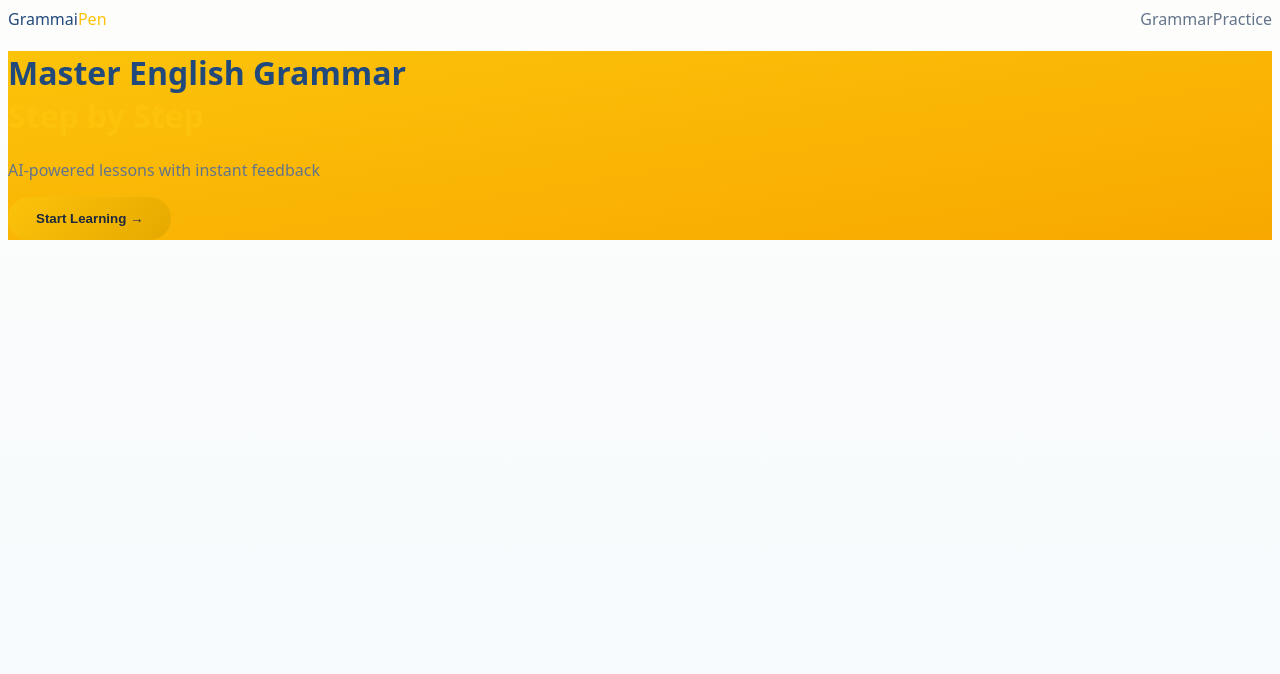
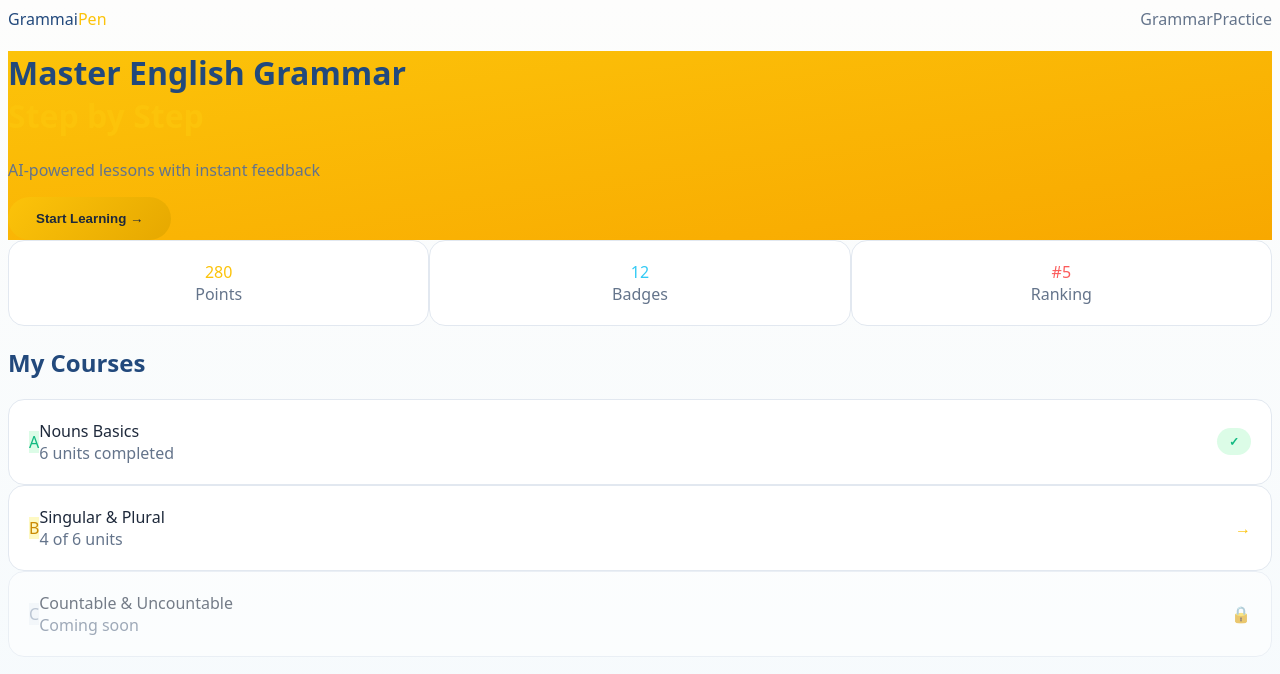
Before and after one commit to Kenneth0416/grammer-step-by-step, a Next.js app: page / in a window 1280 px wide. Shown: the top 674 px of the page. Built offline with nearby package versions, Linux system fonts and the light colour scheme.

Commit message:
feat: add stats and course cards to homepage

```diff
--- a/src/app/page.tsx
+++ b/src/app/page.tsx
@@ -1,3 +1,6 @@
+import StatsCard from '@/components/StatsCard'
+import CourseCard from '@/components/CourseCard'
+
 export default function HomePage() {
   return (
     <main>
@@ -14,6 +17,21 @@ export default function HomePage() {
           Start Learning →
         </button>
       </div>
+
+      {/* Stats Row */}
+      <div className="grid grid-cols-3 gap-3 mb-5">
+        <StatsCard value="280" label="Points" color="gold" />
+        <StatsCard value="12" label="Badges" color="cyan" />
+        <StatsCard value="#5" label="Ranking" color="coral" />
+      </div>
+
+      {/* My Courses */}
+      <h2 className="text-[#22497C] font-semibold mb-3">My Courses</h2>
+      <div className="flex flex-col gap-3">
+        <CourseCard letter="A" title="Nouns Basics" subtitle="6 units completed" status="complete" />
+        <CourseCard letter="B" title="Singular & Plural" subtitle="4 of 6 units" status="progress" progress={67} />
+        <CourseCard letter="C" title="Countable & Uncountable" subtitle="Coming soon" status="locked" />
+      </div>
     </main>
   )
 }
--- /dev/null
+++ b/src/components/CourseCard.tsx
@@ -0,0 +1,45 @@
+interface CourseCardProps {
+  letter: string
+  title: string
+  subtitle: string
+  status: 'complete' | 'progress' | 'locked'
+  progress?: number
+}
+
+export default function CourseCard({ letter, title, subtitle, status, progress }: CourseCardProps) {
+  const letterColors = {
+    complete: { bg: 'bg-[#DCFCE7]', text: 'text-[#10B981]' },
+    progress: { bg: 'bg-[#FEF9C3]', text: 'text-[#CA8A04]' },
+    locked: { bg: 'bg-[#F1F5F9]', text: 'text-[#94A3B8]' },
+  }
+  const lc = letterColors[status]
+
+  return (
+    <div className={`card ${status === 'locked' ? 'opacity-60' : ''}`}>
+      <div className="flex items-center justify-between">
+        <div className="flex items-center gap-3">
+          <div className={`w-11 h-11 ${lc.bg} rounded-xl flex items-center justify-center`}>
+            <span className={`font-bold text-lg ${lc.text}`}>{letter}</span>
+          </div>
+          <div>
+            <div className="font-semibold text-[#1E293B]">{title}</div>
+            <div className="text-xs text-[#64748B]">{subtitle}</div>
+          </div>
+        </div>
+        {status === 'complete' && <span className="badge badge-complete">✓</span>}
+        {status === 'progress' && <span className="text-[#FCC30A]">→</span>}
+        {status === 'locked' && <span>🔒</span>}
+      </div>
+      {status === 'progress' && progress !== undefined && (
+        <div className="mt-3">
+          <div className="h-1.5 bg-[#F1F5F9] rounded-full">
+            <div
+              className="h-full bg-gradient-to-r from-[#FCC30A] to-[#33CAF5] rounded-full"
+              style={{ width: `${progress}%` }}
+            />
+          </div>
+        </div>
+      )}
+    </div>
+  )
+}
--- /dev/null
+++ b/src/components/StatsCard.tsx
@@ -0,0 +1,21 @@
+interface StatsCardProps {
+  value: string | number
+  label: string
+  color: 'gold' | 'cyan' | 'coral'
+}
+
+const colors = {
+  gold: { bg: 'bg-[#FEF9C3]', border: 'border-[#FCC30A]', text: 'text-[#FCC30A]' },
+  cyan: { bg: 'bg-[#E0F2FE]', border: 'border-[#33CAF5]', text: 'text-[#33CAF5]' },
+  coral: { bg: 'bg-[#FCE7F3]', border: 'border-[#FC5B5B]', text: 'text-[#FC5B5B]' },
+}
+
+export default function StatsCard({ value, label, color }: StatsCardProps) {
+  const c = colors[color]
+  return (
+    <div className={`card text-center border ${c.border}`}>
+      <div className={`text-2xl font-bold ${c.text}`}>{value}</div>
+      <div className="text-xs text-[#64748B] mt-1">{label}</div>
+    </div>
+  )
+}
```
